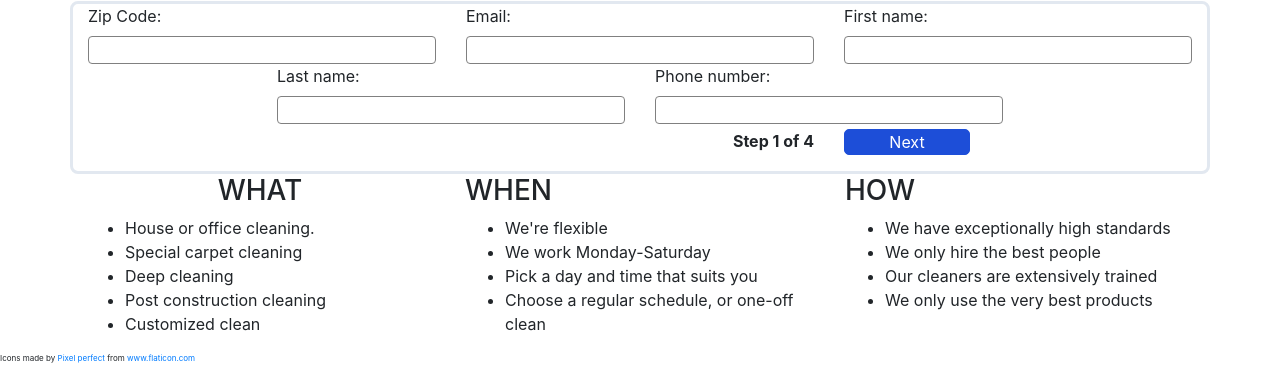
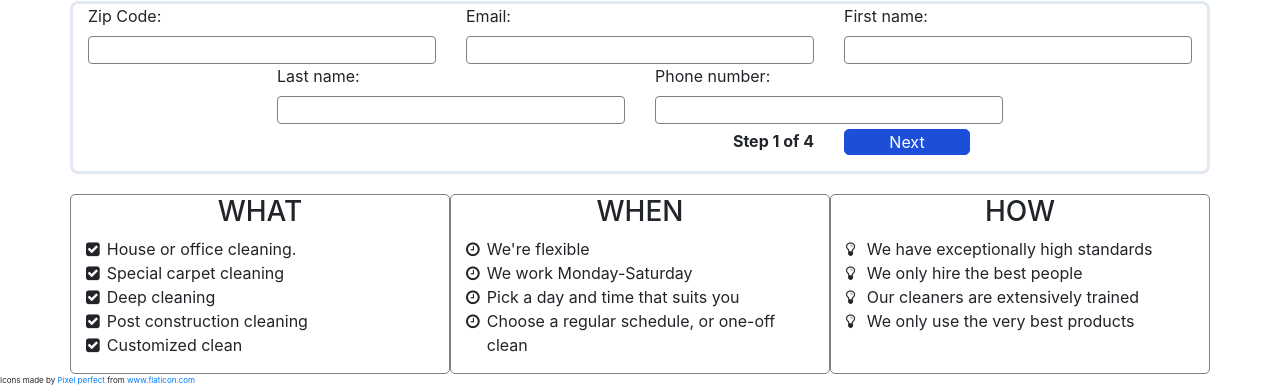
Before and after one commit to barksanto/mncleaning, a plain HTML site: page index.html in a window 1280 px wide. Shown: the part 477-863 px from the top of the page. Before the commit the page ends 841 px from the top, so only its background shows below. Drawn offline with nearby package versions, Linux system fonts and the light colour scheme.

Commit message:
icons added to who when how

```diff
--- a/index.html
+++ b/index.html
@@ -12,6 +12,11 @@
     <link rel="stylesheet" href="./style.css">
     <link rel="stylesheet" href="./form.css">
     <link rel="stylesheet" href="./whowhen.css">
+    <!-- fontawesome -->
+    <link rel="stylesheet" href="https://maxcdn.bootstrapcdn.com/font-awesome/4.5.0/css/font-awesome.min.css">
+
+
+
     <link rel="stylesheet" href="https://stackpath.bootstrapcdn.com/bootstrap/4.3.1/css/bootstrap.min.css"
       integrity="sha384-ggOyR0iXCbMQv3Xipma34MD+dH/1fQ784/j6cY/iJTQUOhcWr7x9JvoRxT2MZw1T" crossorigin="anonymous">
   <script src="https://code.jquery.com/jquery-3.3.1.slim.min.js"
@@ -267,10 +272,11 @@
 
           </form>
         </div>
-        <div class="row justify-content-center who-what-when">
-            <div class="col-sm-12 col-md-6 col-lg-4">
-              <h3 class="text-center">WHAT</h3>
-              <ul>
+
+        <div class="row justify-content-around who-what-when">
+            <div class="col-sm-12 col-md-6 col-lg-4 wwh">
+              <h3 class="wwh-title">WHAT</h3>
+              <ul class="what">
                 <li>House or office cleaning.</li>
                 <li>Special carpet cleaning</li>
                 <li>Deep cleaning</li>
@@ -278,18 +284,18 @@
                 <li>Customized clean</li>
               </ul>
             </div>
-            <div class="col-sm-12 col-md-6 col-lg-4">
-              <h3>WHEN</h3>
-              <ul>
+            <div class="col-sm-12 col-md-6 col-lg-4 wwh">
+              <h3 class="wwh-title">WHEN</h3>
+              <ul class="when">
                 <li>We're flexible</li>
                 <li>We work Monday-Saturday</li>
                 <li>Pick a day and time that suits you</li>
                 <li>Choose a regular schedule, or one-off clean</li>
               </ul>
             </div>
-            <div class="col-sm-12 col-md-6 col-lg-4">
-              <h3>HOW</h3>
-              <ul>
+            <div class="col-sm-12 col-md-6 col-lg-4 wwh">
+              <h3 class="wwh-title">HOW</h3>
+              <ul class="how">
                 <li>We have exceptionally high standards</li>
                 <li>We only hire the best people</li>
                 <li>Our cleaners are extensively trained</li>
--- a/whowhen.css
+++ b/whowhen.css
@@ -1,3 +1,41 @@
 /* .who-what-when div ul li{
 	list-style-type: url("./checkmark.png");
 } */
+
+.wwh-title {
+	text-align: center;
+}
+
+.wwh {
+	border: 1px solid gray;
+	border-radius: 5px;
+	width: 80vw !important;
+	margin-top: 20px;
+}
+
+.wwh ul {
+	list-style: none;
+	padding: 0;
+}
+.wwh ul li {
+	padding-left: 1.3em;
+}
+/* WHAT/WHEN/HOW - list icons*/
+.wwh .what li:before {
+	content: "\f14a"; /* FontAwesome Unicode */
+}
+
+.wwh .when li:before {
+	content: "\f017"; /* FontAwesome Unicode */
+}
+
+.wwh .how li:before {
+	content: "\f0eb"; /* FontAwesome Unicode */
+}
+
+.wwh ul li:before {
+	font-family: FontAwesome;
+	display: inline-block;
+	margin-left: -1.3em; /* same as padding-left set on li */
+	width: 1.3em; /* same as padding-left set on li */
+}
```
